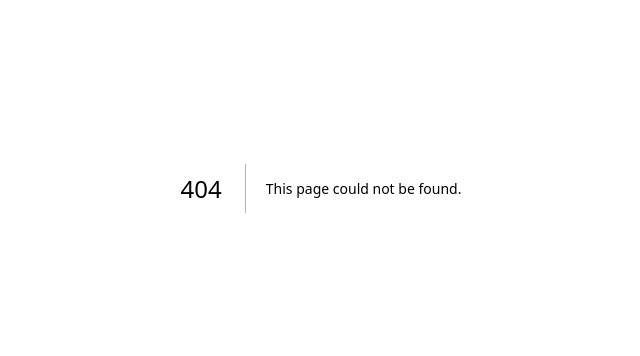
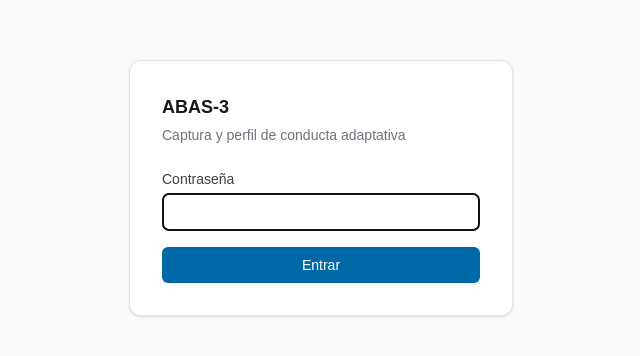
Before and after one commit to AndrewParker99/neurotmxlab, a Next.js app: page /login in a window 1280 px wide. Before the commit this address had no page. Shown: the part 212-568 px from the top of the page, without its empty margins (319-959 px from the left). Built offline with nearby package versions, Linux system fonts and the light colour scheme.

Commit message:
Agregar login con contrasena compartida (proxy.ts + cookie de sesion) para proteger el acceso a la app

```diff
--- /dev/null
+++ b/src/app/login/page.tsx
@@ -0,0 +1,45 @@
+import { login } from "@/lib/auth";
+
+export default async function LoginPage({
+  searchParams,
+}: {
+  searchParams: Promise<{ error?: string }>;
+}) {
+  const { error } = await searchParams;
+
+  return (
+    <div className="min-h-screen flex items-center justify-center bg-zinc-50 px-4">
+      <div className="w-full max-w-sm bg-white border border-zinc-200 rounded-xl shadow-sm p-8">
+        <h1 className="text-lg font-bold text-zinc-900 mb-1">ABAS-3</h1>
+        <p className="text-sm text-zinc-500 mb-6">Captura y perfil de conducta adaptativa</p>
+
+        <form action={login} className="space-y-4">
+          <div>
+            <label className="block text-sm font-medium text-zinc-700 mb-1" htmlFor="password">
+              Contraseña
+            </label>
+            <input
+              id="password"
+              name="password"
+              type="password"
+              autoFocus
+              required
+              className="w-full border border-zinc-300 rounded-md px-3 py-2 text-sm bg-white text-zinc-900"
+            />
+          </div>
+
+          {error && (
+            <p className="text-sm text-red-600">Contraseña incorrecta. Intenta de nuevo.</p>
+          )}
+
+          <button
+            type="submit"
+            className="w-full bg-sky-700 hover:bg-sky-800 text-white text-sm font-medium py-2 rounded-md"
+          >
+            Entrar
+          </button>
+        </form>
+      </div>
+    </div>
+  );
+}
--- a/src/app/page.tsx
+++ b/src/app/page.tsx
@@ -20,6 +20,7 @@
   type FormId,
 } from "@/lib/norms";
 import ReportProfile, { type DomainRow, type SkillRow } from "@/components/ReportProfile";
+import { logout } from "@/lib/auth";
 
 const DOMAINS: DomainCode[] = ["CON", "SO", "PR", "GAC"];
 
@@ -129,9 +130,16 @@
   return (
     <div className="min-h-screen bg-zinc-50 py-10 px-4">
       <div className="max-w-5xl mx-auto bg-white rounded-xl shadow-sm border border-zinc-200 p-8">
-        <div className="mb-6">
-          <h1 className="text-2xl font-bold text-zinc-900">ABAS-3 · Captura y perfil de conducta adaptativa</h1>
-          <p className="text-zinc-500 text-sm mt-1">{meta.form}</p>
+        <div className="mb-6 flex items-start justify-between">
+          <div>
+            <h1 className="text-2xl font-bold text-zinc-900">ABAS-3 · Captura y perfil de conducta adaptativa</h1>
+            <p className="text-zinc-500 text-sm mt-1">{meta.form}</p>
+          </div>
+          <form action={logout}>
+            <button type="submit" className="text-sm text-zinc-500 hover:text-zinc-800 underline">
+              Cerrar sesión
+            </button>
+          </form>
         </div>
 
         <div className="grid grid-cols-1 sm:grid-cols-2 gap-4 mb-4">
--- /dev/null
+++ b/src/lib/auth.ts
@@ -0,0 +1,30 @@
+"use server";
+
+import { cookies } from "next/headers";
+import { redirect } from "next/navigation";
+
+const APP_PASSWORD = "Romanovich88_";
+const SESSION_COOKIE = "abas_session";
+const SESSION_VALUE = "granted-9f3a1c7e";
+
+export async function login(formData: FormData) {
+  const password = formData.get("password");
+  if (password !== APP_PASSWORD) {
+    redirect("/login?error=1");
+  }
+  const store = await cookies();
+  store.set(SESSION_COOKIE, SESSION_VALUE, {
+    httpOnly: true,
+    sameSite: "lax",
+    secure: process.env.NODE_ENV === "production",
+    path: "/",
+    maxAge: 60 * 60 * 24 * 30,
+  });
+  redirect("/");
+}
+
+export async function logout() {
+  const store = await cookies();
+  store.delete(SESSION_COOKIE);
+  redirect("/login");
+}
--- /dev/null
+++ b/src/proxy.ts
@@ -0,0 +1,21 @@
+import { NextRequest, NextResponse } from "next/server";
+
+const SESSION_COOKIE = "abas_session";
+const SESSION_VALUE = "granted-9f3a1c7e";
+
+export default function proxy(req: NextRequest) {
+  const isAuthed = req.cookies.get(SESSION_COOKIE)?.value === SESSION_VALUE;
+  const isLoginPage = req.nextUrl.pathname === "/login";
+
+  if (!isAuthed && !isLoginPage) {
+    return NextResponse.redirect(new URL("/login", req.nextUrl));
+  }
+  if (isAuthed && isLoginPage) {
+    return NextResponse.redirect(new URL("/", req.nextUrl));
+  }
+  return NextResponse.next();
+}
+
+export const config = {
+  matcher: ["/((?!_next/static|_next/image|favicon.ico).*)"],
+};
```
